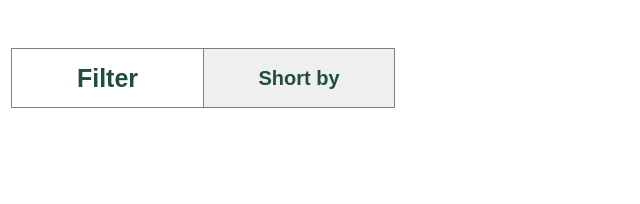
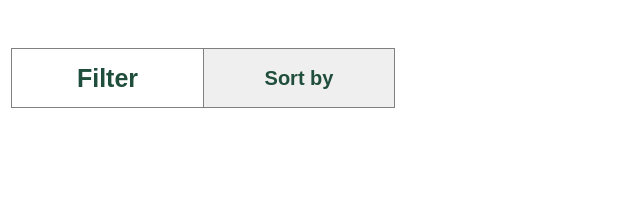
Before and after one commit to 0xBajrangi/JuicyChemistry, a plain HTML site: page pages/products.html in a window 1280 px wide. Shown: the part 326-530 px from the top of the page, 437-1077 px from the left. Drawn offline with Linux system fonts and the light colour scheme; grey boxes are pictures that could not be loaded.

Commit message:
sort by spellign

```diff
--- a/pages/products.html
+++ b/pages/products.html
@@ -161,7 +161,7 @@
 
     </button>
     <select  id="select2" onchange="sort(this.value)" style="border: none; border-left: 1px solid grey;height: 58px;">
-      <option value="null">Short by</option>
+      <option value="null">Sort by</option>
       <option value="1">Price,Low to High</option>
       <option value="2">Price,High to Low</option>
       <option value = "3">Best Selling</option>
```
